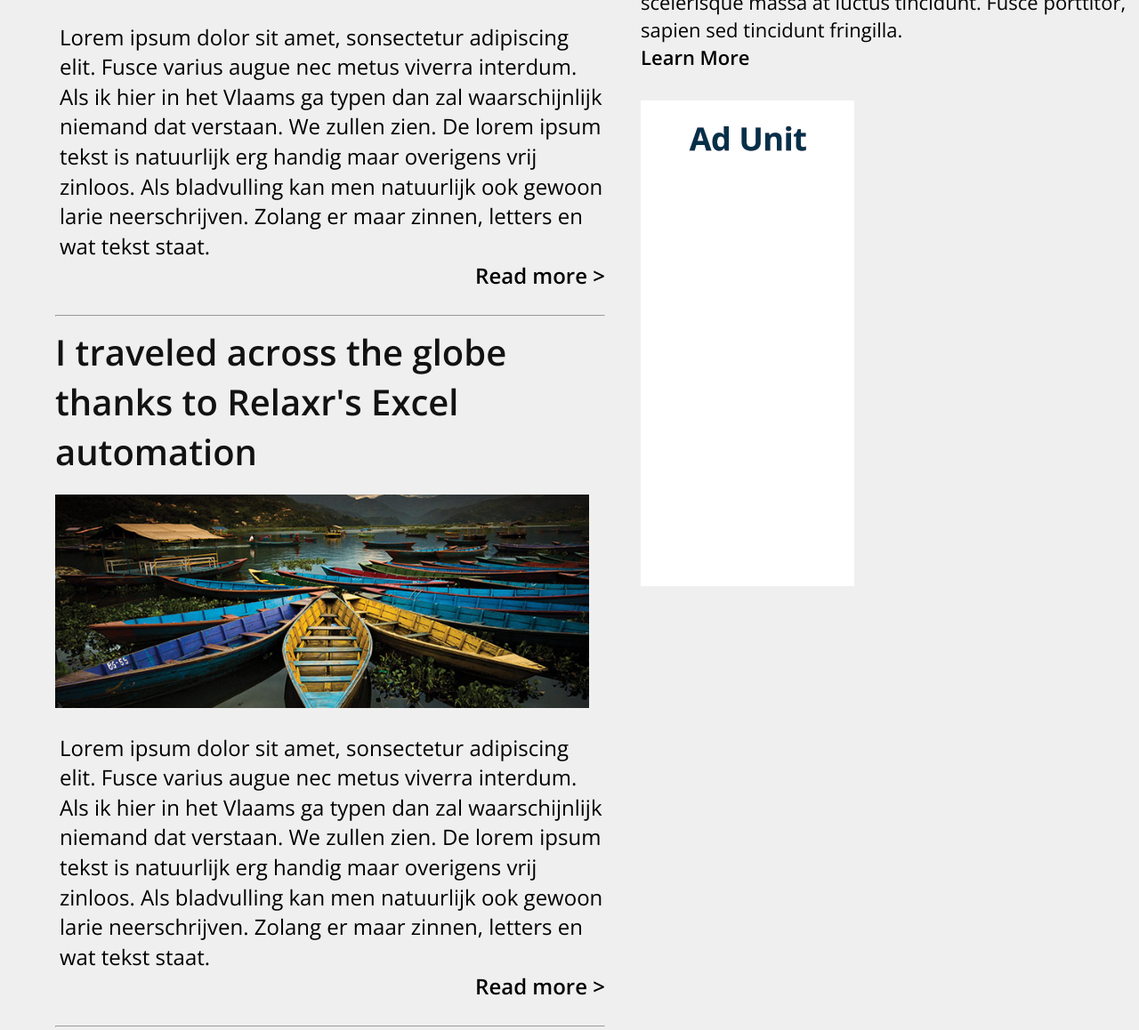
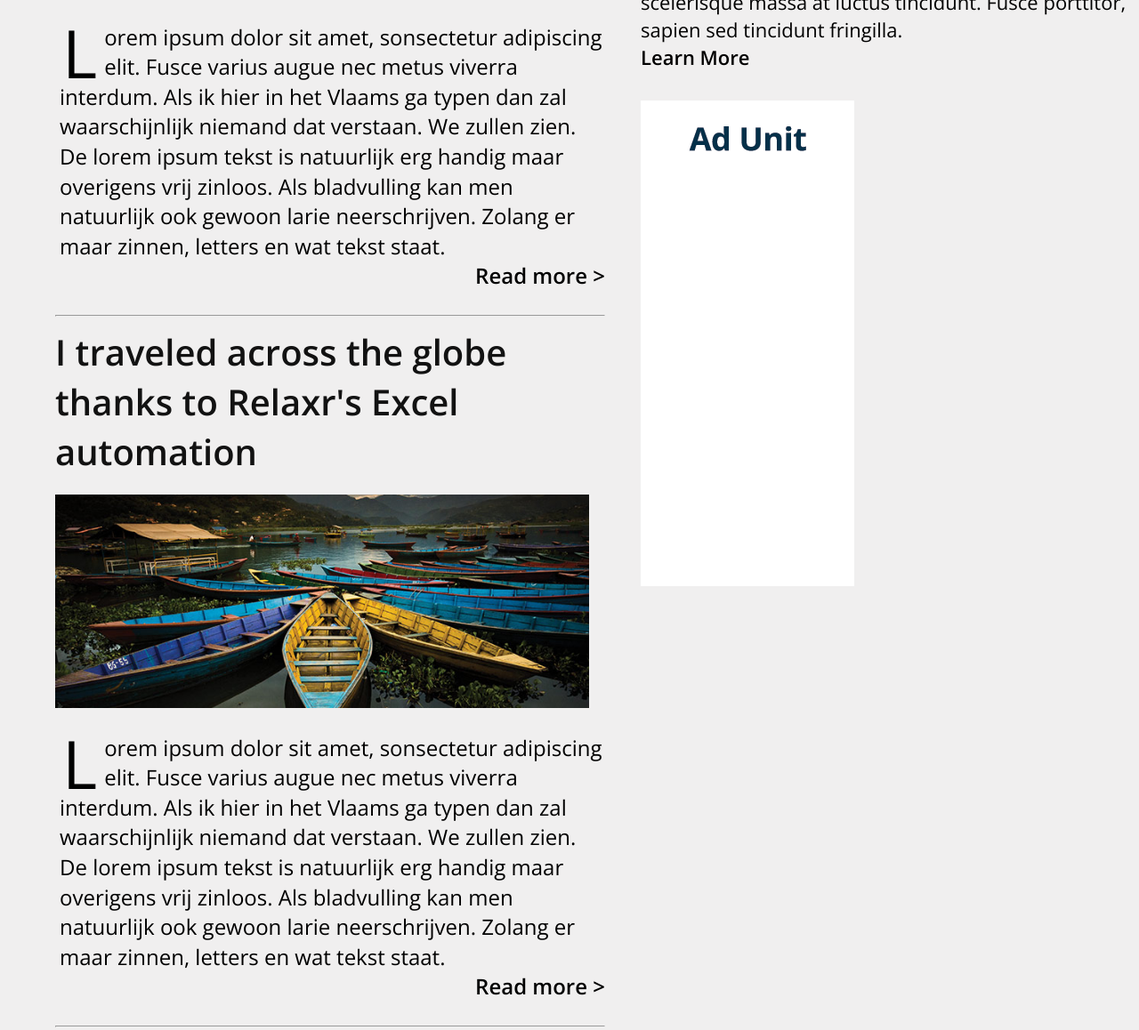
Before and after one commit to LeftoverCurrency/homework-landingpage, a plain HTML site: page blog.html in a window 1280 px wide. Shown: the part 490-1648 px from the top of the page at 89% size. Drawn offline with nearby package versions, Linux system fonts and the light colour scheme.

Commit message:
first character drop caps added

```diff
--- a/blog.html
+++ b/blog.html
@@ -55,7 +55,7 @@
 						<img class="blogpicture" src="./images/blog_photo1.jpg" alt="Muchos lorem ipsem in a boat">
 
 						<p class="blogtext">
-						Lorem ipsum dolor sit amet, sonsectetur adipiscing elit. Fusce varius augue nec metus viverra interdum. Als ik hier in het Vlaams ga typen dan zal waarschijnlijk niemand dat verstaan. We zullen zien. De lorem ipsum tekst is natuurlijk erg handig maar overigens vrij zinloos. Als bladvulling kan men natuurlijk ook gewoon larie neerschrijven. Zolang er maar zinnen, letters en wat tekst staat.
+						<span class="firstcharacter">L</span>orem ipsum dolor sit amet, sonsectetur adipiscing elit. Fusce varius augue nec metus viverra interdum. Als ik hier in het Vlaams ga typen dan zal waarschijnlijk niemand dat verstaan. We zullen zien. De lorem ipsum tekst is natuurlijk erg handig maar overigens vrij zinloos. Als bladvulling kan men natuurlijk ook gewoon larie neerschrijven. Zolang er maar zinnen, letters en wat tekst staat.
 						</p>
 
 						<div class="readmore">
@@ -74,7 +74,7 @@
 						<img class="blogpicture" src="./images/blog_photo2.jpg" alt="Somos morem boatus">
 
 						<p class="blogtext">
-						Lorem ipsum dolor sit amet, sonsectetur adipiscing elit. Fusce varius augue nec metus viverra interdum. Als ik hier in het Vlaams ga typen dan zal waarschijnlijk niemand dat verstaan. We zullen zien. De lorem ipsum tekst is natuurlijk erg handig maar overigens vrij zinloos. Als bladvulling kan men natuurlijk ook gewoon larie neerschrijven. Zolang er maar zinnen, letters en wat tekst staat.
+						<span class="firstcharacter">L</span>orem ipsum dolor sit amet, sonsectetur adipiscing elit. Fusce varius augue nec metus viverra interdum. Als ik hier in het Vlaams ga typen dan zal waarschijnlijk niemand dat verstaan. We zullen zien. De lorem ipsum tekst is natuurlijk erg handig maar overigens vrij zinloos. Als bladvulling kan men natuurlijk ook gewoon larie neerschrijven. Zolang er maar zinnen, letters en wat tekst staat.
 						</p>
 
 						<div class="readmore">
--- a/css/style.css
+++ b/css/style.css
@@ -218,10 +218,24 @@ nav li {
   padding-bottom: 20px;
 }
 
-/* this is messing up things
+/* this is messing things up -
+and I'm running out of time
+so I decided to crack this with
+a span class firstcharacter instead
 /*  p:first-letter {
     font-weight: 800;
-    font-size: 72px; */
+    font-size: 75px; */
+
+.firstcharacter{
+  float: left;
+  font-size: 75px;
+  font-weight: 800px;
+  line-height: 60px;
+  padding-top: 4px;
+  padding-right: 8px;
+  padding-left: 3px;
+}
+
 
 
 .mainleft {
```
